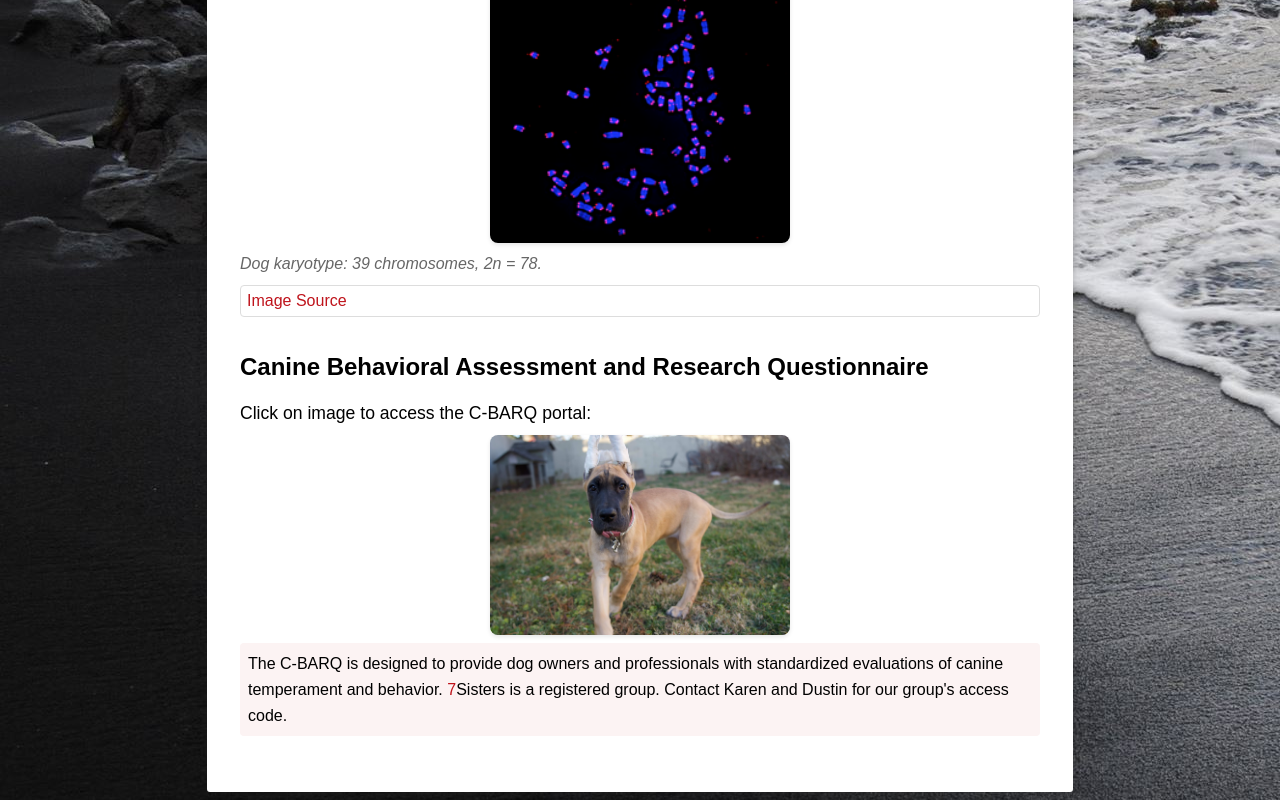
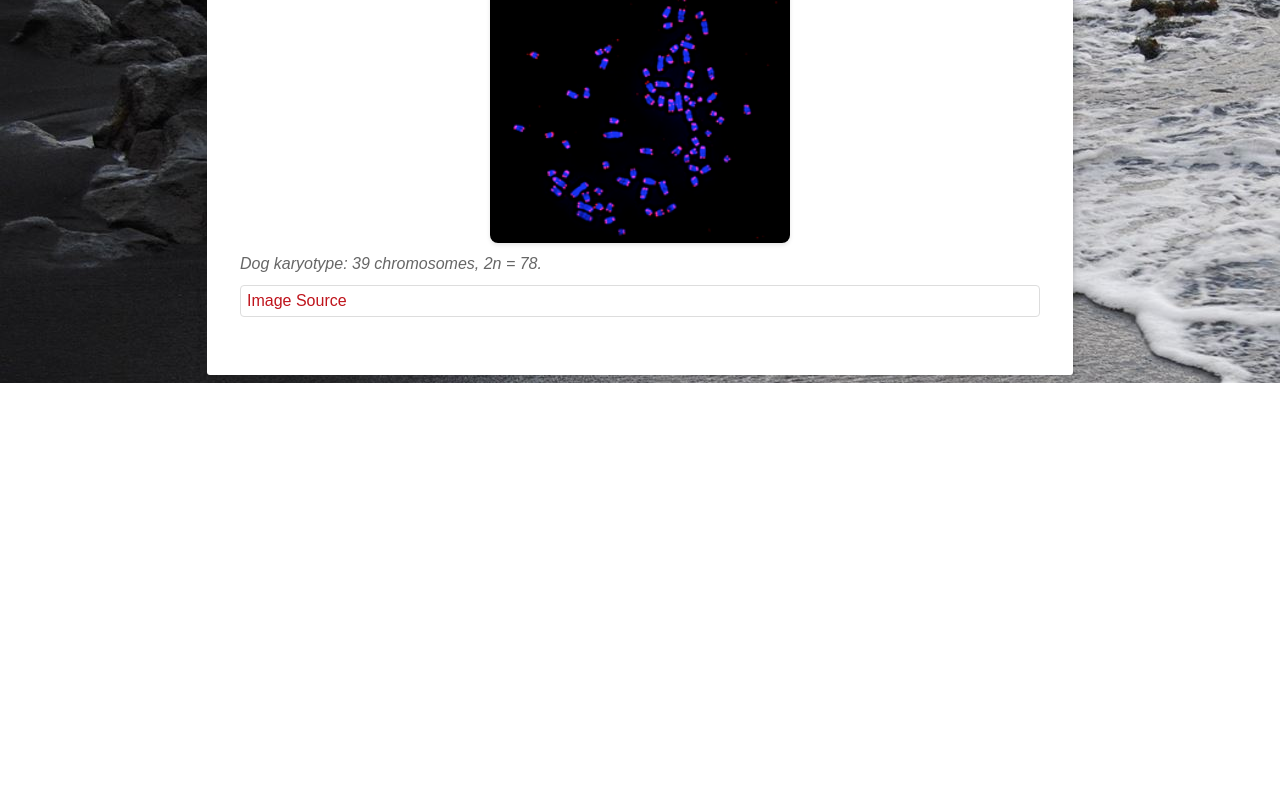
Before and after one commit to dmayfieldjones/7SistersGreatDanes.github.io, a Next.js app: page /Resources in a window 1280 px wide. Shown: the part 428-1228 px from the top of the page. After the commit the page ends 811 px from the top, so only its background shows below. Built offline with nearby package versions, Linux system fonts and the light colour scheme.

Commit message:
Add navigation buttons to main page and simplify Resources page
- Add buttons for Puppies & Litters, Breeding Philosophy, 7Sisters Articles, Common Questions, and Canine Genome Explorer
- Remove C-BARQ section from Resources page, keep only Genome Browser
- Update Resources page metadata

```diff
--- a/app/Resources/page.tsx
+++ b/app/Resources/page.tsx
@@ -1,13 +1,12 @@
 import { Metadata } from 'next'
-import Link from 'next/link'
 import { Accordion } from './accordion'
 
 import './index.css'
 
 export const metadata: Metadata = {
-  title: 'Great Dane Resources',
+  title: 'Canine Genome Explorer | Great Dane Resources',
   description:
-    'Research tools and resources for Great Dane breeding and genetics at 7Sisters Farm',
+    'Explore the Great Dane genome with our interactive Canine Genome Browser. Research tools for Great Dane breeding and genetics at 7Sisters Farm',
 }
 
 export default async function ClientComponent() {
@@ -55,38 +54,6 @@ export default async function ClientComponent() {
             <Accordion />
           </div>
         </section>
-
-        {/* C-BARQ Section */}
-        <section className="resource-section" aria-labelledby="cbarq-title">
-          <h2 id="cbarq-title" className="section-title">
-            Canine Behavioral Assessment and Research Questionnaire
-          </h2>
-          <div className="resource-content">
-            <p className="resource-description">
-              Click on image to access the C-BARQ portal:
-            </p>
-            <a
-              href="https://vetapps.vet.upenn.edu/cbarq/login-page.cfm/"
-              className="resource-link"
-              target="_blank"
-              rel="noopener noreferrer"
-              aria-label="Access C-BARQ Assessment Portal"
-            >
-              <img
-                src="/img/piper.jpg"
-                alt="Baby Great Dane puppy"
-                className="resource-image"
-                loading="lazy"
-              />
-            </a>
-            <p className="cbarq-info">
-              The C-BARQ is designed to provide dog owners and professionals
-              with standardized evaluations of canine temperament and behavior.{' '}
-              <span className="accent-color">7</span>Sisters is a registered
-              group. Contact Karen and Dustin for our group's access code.
-            </p>
-          </div>
-        </section>
       </main>
     </div>
   )
--- a/app/page.tsx
+++ b/app/page.tsx
@@ -87,6 +87,31 @@ const MayfieldJonesProfile = () => {
               Our Farm
             </a>
           </h3>
+          <h3>
+            <a href="/Litters" className="btn btn-zoom hover:text-red-600">
+              Puppies & Litters
+            </a>
+          </h3>
+          <h3>
+            <a href="/BreedingPhilosophy" className="btn btn-zoom hover:text-red-600">
+              Breeding Philosophy
+            </a>
+          </h3>
+          <h3>
+            <a href="/archive" className="btn btn-zoom hover:text-red-600">
+              7Sisters Articles
+            </a>
+          </h3>
+          <h3>
+            <a href="/CommonQuestions" className="btn btn-zoom hover:text-red-600">
+              Common Questions
+            </a>
+          </h3>
+          <h3>
+            <a href="/Resources" className="btn btn-zoom hover:text-red-600">
+              Canine Genome Explorer
+            </a>
+          </h3>
         </div>
 
         <div className="flex justify-center space-x-4 mb-4">
```
